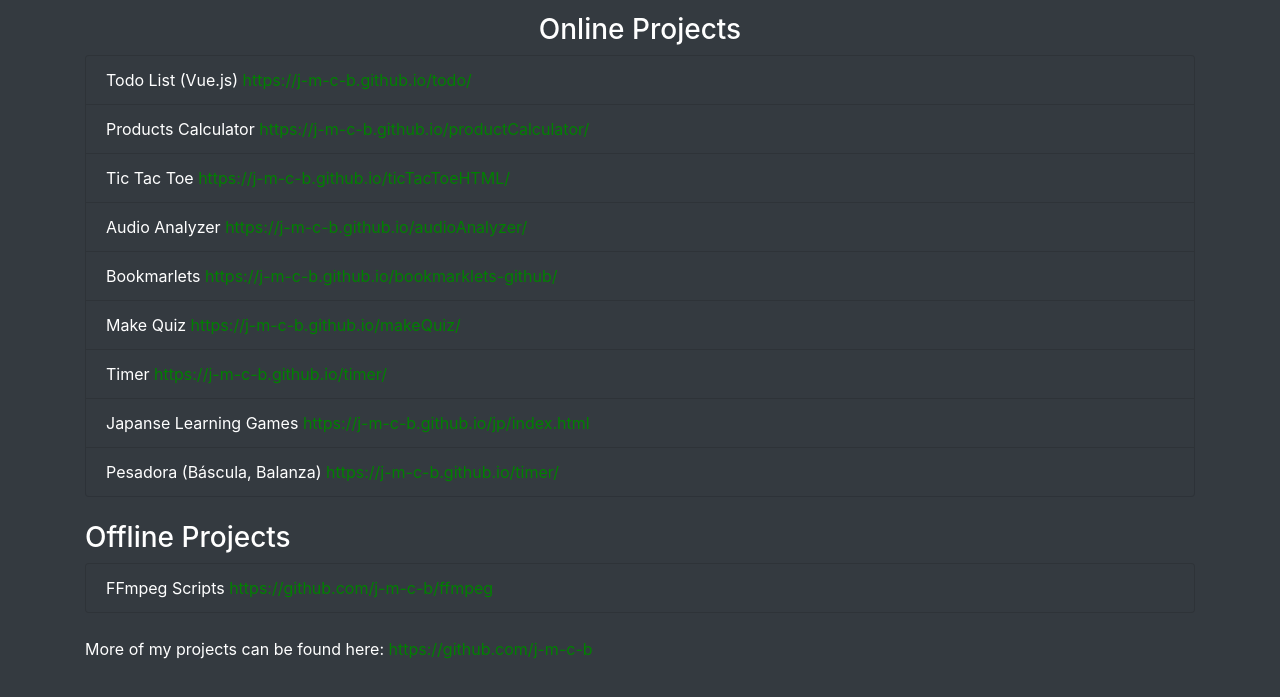
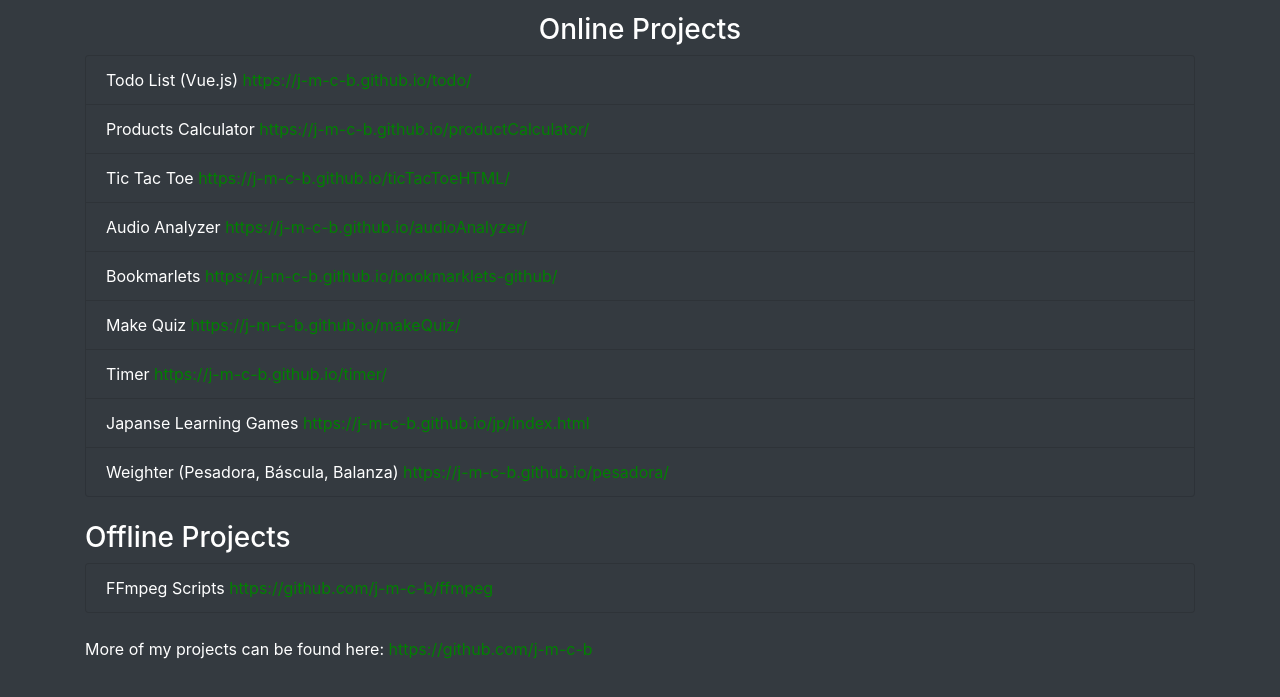
Before and after one commit to j-m-c-b/portfolio, a plain HTML site: page index.html in a window 1280 px wide. Shown: the part 97-794 px from the top of the page. Drawn offline with nearby package versions, Linux system fonts and the light colour scheme.

Commit message:
Update index.html

```diff
--- a/index.html
+++ b/index.html
@@ -50,8 +50,8 @@
                 <li class="list-group-item bg-dark">Japanse Learning Games <a target="_blank"
                         href="https://j-m-c-b.github.io/jp/index.html">https://j-m-c-b.github.io/jp/index.html</a></li>
 
-                 <li class="list-group-item bg-dark"> Pesadora (Báscula, Balanza) <a target="_blank" href="https://j-m-c-b.github.io/pesadora/">
-                        https://j-m-c-b.github.io/timer/</a>
+                 <li class="list-group-item bg-dark">Weighter (Pesadora, Báscula, Balanza) <a target="_blank" href="https://j-m-c-b.github.io/pesadora/">
+                        https://j-m-c-b.github.io/pesadora/</a>
                 </li>
             </ul>
             <br>
```
